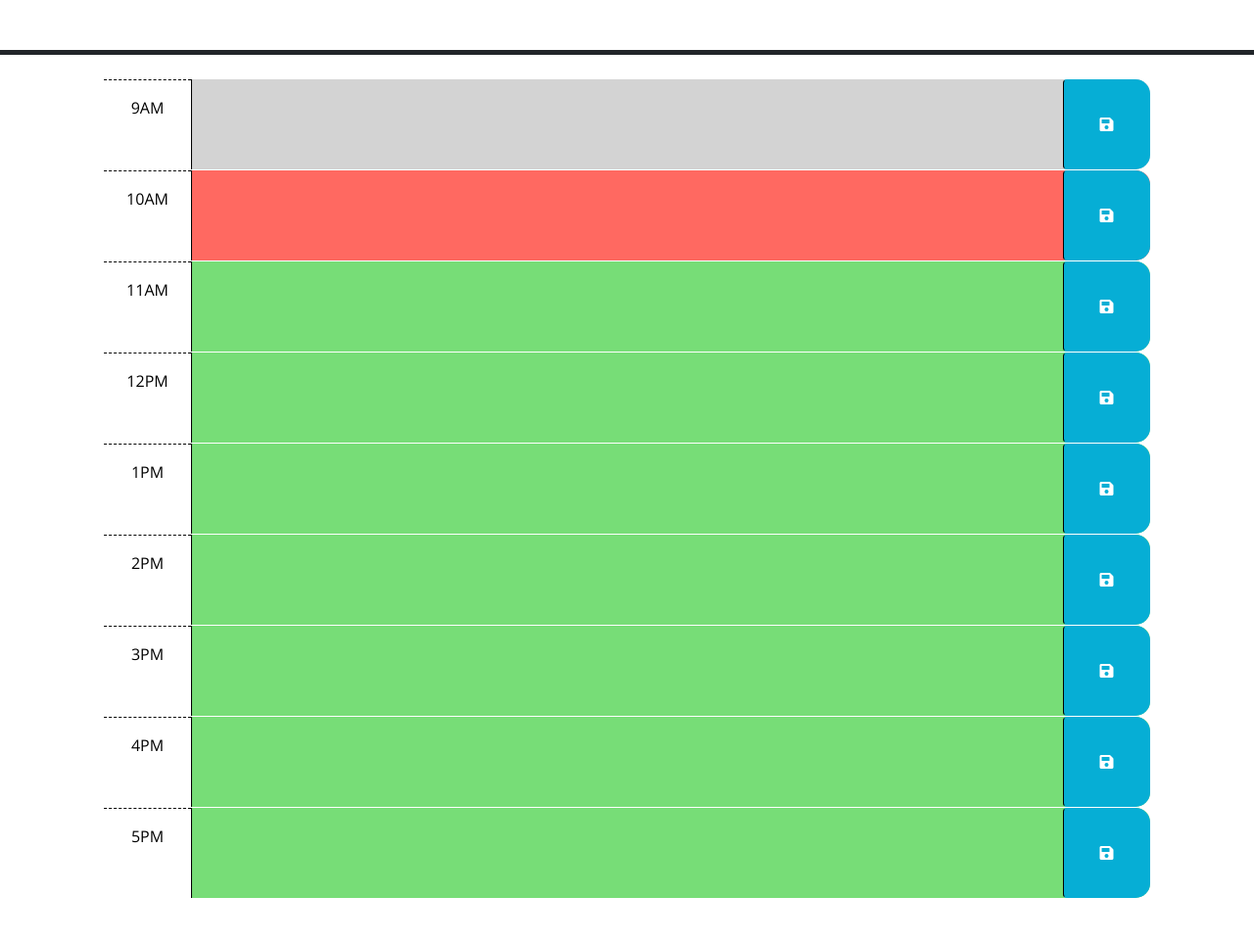
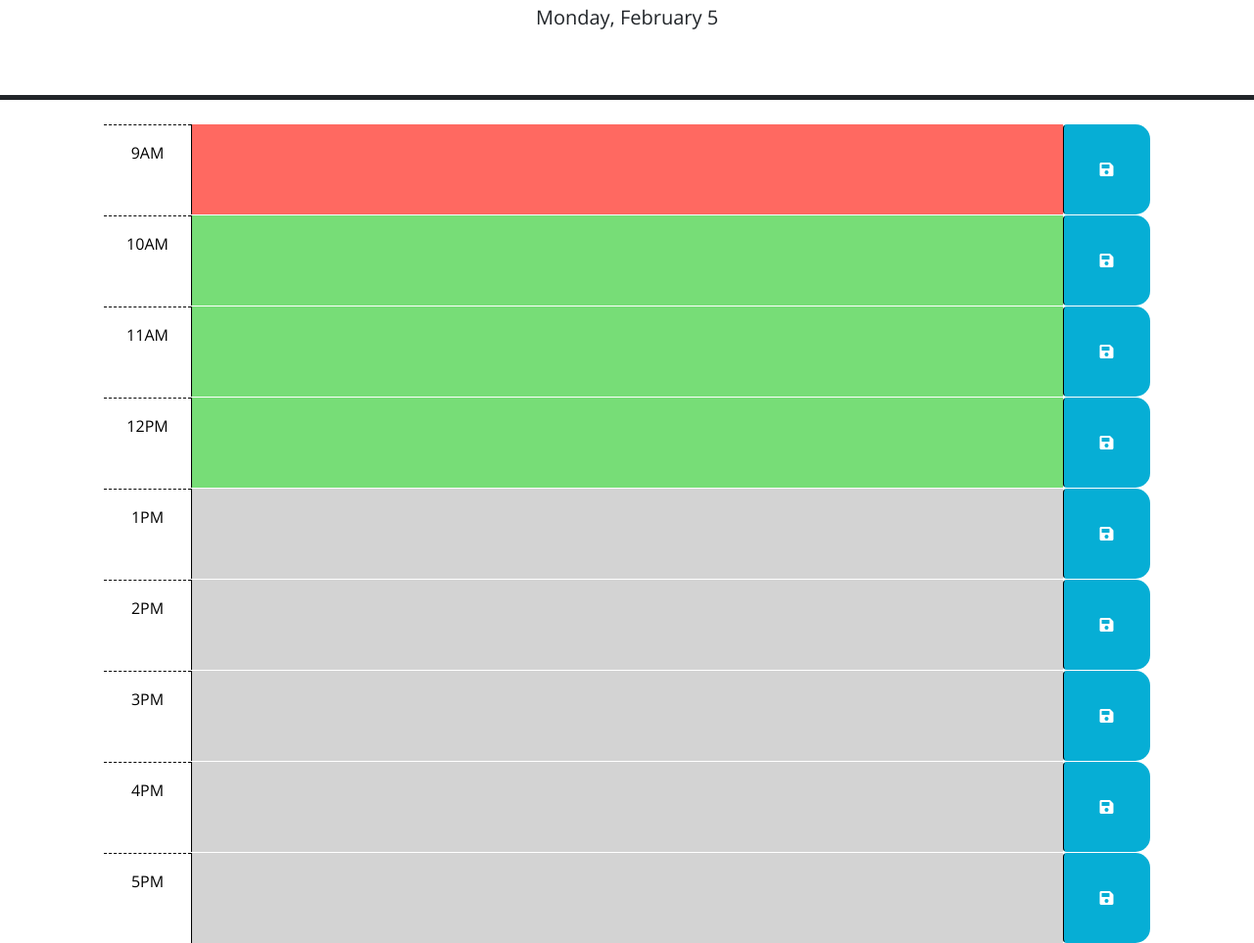
Before and after one commit to sara-hines/work-day-planner, a plain HTML site: page Develop/index.html in a window 1280 px wide. Shown: the part 176-1139 px from the top of the page at 98% size. Before the commit the page ends 1093 px from the top, so only its background shows below. Drawn offline with nearby package versions, Linux system fonts and the light colour scheme.

Commit message:
Begin work on color coding time blocks depending on current time.

```diff
--- a/Develop/index.html
+++ b/Develop/index.html
@@ -39,8 +39,8 @@
         code is implemented.
         -->
 
-      <!-- Example of a past time block. The "past" class adds a gray background color. -->
-      <div id="hour-9" class="row time-block past">
+<!-- The "past" class adds a gray background color. The "present" class adds a red background color. The "future" class adds a green background color. -->
+      <div id="hour-9" class="row time-block">
         <div class="col-2 col-md-1 hour text-center py-3" id="nine-am">9AM</div>
         <textarea class="col-8 col-md-10 description" id="nine-event" rows="3"> </textarea>
         <button class="btn saveBtn col-2 col-md-1" aria-label="save">
@@ -48,8 +48,7 @@
         </button>
       </div>
 
-      <!-- Example of a a present time block. The "present" class adds a red background color. -->
-      <div id="hour-10" class="row time-block present">
+      <div id="hour-10" class="row time-block">
         <div class="col-2 col-md-1 hour text-center py-3" id="ten-am">10AM</div>
         <textarea class="col-8 col-md-10 description" id="ten-event" rows="3"> </textarea>
         <button class="btn saveBtn col-2 col-md-1" aria-label="save">
@@ -57,8 +56,7 @@
         </button>
       </div>
 
-      <!-- Example of a future time block. The "future" class adds a green background color. -->
-      <div id="hour-11" class="row time-block future">
+      <div id="hour-11" class="row time-block">
         <div class="col-2 col-md-1 hour text-center py-3" id="eleven-am">11AM</div>
         <textarea class="col-8 col-md-10 description" id="eleven-event" rows="3"> </textarea>
         <button class="btn saveBtn col-2 col-md-1" aria-label="save">
@@ -66,7 +64,7 @@
         </button>
       </div>
 
-      <div id="hour-12" class="row time-block future">
+      <div id="hour-12" class="row time-block">
         <div class="col-2 col-md-1 hour text-center py-3" id="twelve-pm">12PM</div>
         <textarea class="col-8 col-md-10 description" id="twelve-event" rows="3"> </textarea>
         <button class="btn saveBtn col-2 col-md-1" aria-label="save">
@@ -74,7 +72,7 @@
         </button>
       </div>
 
-      <div id="hour-1" class="row time-block future">
+      <div id="hour-1" class="row time-block">
         <div class="col-2 col-md-1 hour text-center py-3" id="one-pm">1PM</div>
         <textarea class="col-8 col-md-10 description" id="one-event" rows="3"> </textarea>
         <button class="btn saveBtn col-2 col-md-1" aria-label="save">
@@ -82,7 +80,7 @@
         </button>
       </div>
 
-      <div id="hour-2" class="row time-block future">
+      <div id="hour-2" class="row time-block">
         <div class="col-2 col-md-1 hour text-center py-3" id="two-pm">2PM</div>
         <textarea class="col-8 col-md-10 description" id="two-event" rows="3"> </textarea>
         <button class="btn saveBtn col-2 col-md-1" aria-label="save">
@@ -90,7 +88,7 @@
         </button>
       </div>
 
-      <div id="hour-3" class="row time-block future">
+      <div id="hour-3" class="row time-block">
         <div class="col-2 col-md-1 hour text-center py-3" id="three-pm">3PM</div>
         <textarea class="col-8 col-md-10 description" id="three-event"rows="3"> </textarea>
         <button class="btn saveBtn col-2 col-md-1" aria-label="save">
@@ -98,7 +96,7 @@
         </button>
       </div>
 
-      <div id="hour-4" class="row time-block future">
+      <div id="hour-4" class="row time-block">
         <div class="col-2 col-md-1 hour text-center py-3" id="four-pm">4PM</div>
         <textarea class="col-8 col-md-10 description" id="four-event" rows="3"> </textarea>
         <button class="btn saveBtn col-2 col-md-1" aria-label="save">
@@ -106,7 +104,7 @@
         </button>
       </div>
 
-      <div id="hour-5" class="row time-block future">
+      <div id="hour-5" class="row time-block">
         <div class="col-2 col-md-1 hour text-center py-3" id="five-pm">5PM</div>
         <textarea class="col-8 col-md-10 description" id="five-event" rows="3"> </textarea>
         <button class="btn saveBtn col-2 col-md-1" aria-label="save">
--- a/Develop/script.js
+++ b/Develop/script.js
@@ -1,9 +1,4 @@
-// I HAVE NOT COMMITTED THESE CHANGES YET
-
 var rootEl = $("#root");
-// The below works and is valid jQuery
-// rootEl.append("<h2>This is an h2 I just created</h2>");
-
 var nineAm = $("#nine-am");
 var tenAm = $("#ten-am");
 var elevenAm = $("#eleven-am");
@@ -27,84 +22,192 @@ var fiveEvent = $("#five-event");
 var events = [
   {
     time: nineAm.text,
-    event: nineEvent.text,
+    eventText: $.trim(nineEvent.text),
+    event: nineEvent
   },
   {
     time: tenAm.text,
-    event: tenEvent.text,
+    eventText: $.trim(tenEvent.text),
+    event: tenEvent
   },
   {
     time: elevenAm.text,
-    event: elevenEvent.text,
+    eventText: $.trim(elevenEvent.text),
+    event: elevenEvent
   },
   {
     time: twelvePm.text,
-    event: twelveEvent.text,
+    eventText: $.trim(twelveEvent.text),
+    event: twelveEvent
   },
   {
     time: onePm.text,
-    event: oneEvent.text,
+    eventText: $.trim(oneEvent.text),
+    event: oneEvent
   },
   {
     time: twoPm.text,
-    event: twoEvent.text,
+    eventText: $.trim(twoEvent.text),
+    event: twoEvent
   },
   {
     time: threePm.text,
-    event: threeEvent.text,
+    eventText: $.trim(threeEvent.text),
+    event: threeEvent
   },
   {
     time: fourPm.text,
-    event: fourEvent.text,
+    eventText: $.trim(fourEvent.text),
+    event: fourEvent
   },
   {
     time: fivePm.text,
-    event: fiveEvent.text,
+    eventText: $.trim(fiveEvent.text),
+    event: fiveEvent
   },
 ]
-
-renderEvent();
 
 
 // Let's write an event listener which will call the function to save the event to local storage once the save button is clicked. Let's try it for just 1 time block, and we can see if we can .each it later. Actually, we could grab all the save buttons by class, but then how would jQuery know to save whatever is in the event in a way that it's still associated with that particular time block? Well, let's try it.
 
 var saveBtns = $(".saveBtn");
 // console.log(saveBtns);
-saveBtns.on("click", function () {
-  localStorage.setItem("events", JSON.stringify(events));
-  renderEvent();
-})
-
-
-
-
-
-
-
 
 // Wrap all code that interacts with the DOM in a call to jQuery to ensure that
 // the code isn't run until the browser has finished rendering all the elements
 // in the html.
 
+$(function () {
+  var today = dayjs();
+  renderEvent();
 
-
-$(function () {
   // TODO: Add a listener for click events on the save button. This code should
   // use the id in the containing time-block as a key to save the user input in
   // local storage. HINT: What does `this` reference in the click listener
   // function? How can DOM traversal be used to get the "hour-x" id of the
   // time-block containing the button that was clicked? How might the id be
   // useful when saving the description in local storage?
-  //
+
+
+  saveBtns.on("click", function () {
+    for (i = 0; i < events.length; i++) {
+      var events = {
+        time: events[i].time,
+        eventText: events[i].eventText
+      }
+    }
+    localStorage.setItem("events", JSON.stringify(events));
+    renderEvent();
+  });
+
+  // I also tried the below, which was throwing some sort of syntax error.
+  // $(saveBtns).click.(function() {
+  //   for (i = 0; i < $(events).length; i++) {
+  //     var events = {
+  //       time: events[i].time,
+  //       eventText: events[i].eventText
+  //     }
+  //   }
+  //   localStorage.setItem("events", JSON.stringify(events));
+  //   renderEvent();
+  // });
+
+
   // TODO: Add code to apply the past, present, or future class to each time
   // block by comparing the id to the current hour. HINTS: How can the id
   // attribute of each time-block be used to conditionally add or remove the
   // past, present, and future classes? How can Day.js be used to get the
   // current hour in 24-hour time?
-  //
+
+  // var currentHour = today.format("H");
+  var currentHour = 9;
+  console.log(currentHour);
+  if (currentHour > 9) {
+    nineEvent.addClass("past");
+  } else if (currentHour == 9) {
+    nineEvent.addClass("present");
+  } else {
+    nineEvent.addClass("future");
+  }
+
+  if (currentHour > 10) {
+    tenEvent.addClass("past");
+  } else if (currentHour == 10) {
+    tenEvent.addClass("present");
+  } else {
+    tenEvent.addClass("future");
+  }
+
+  if (currentHour > 11) {
+    elevenEvent.addClass("past");
+  } else if (currentHour == 11) {
+    elevenEvent.addClass("present");
+  } else {
+    elevenEvent.addClass("future");
+  }
+
+  if (currentHour > 12) {
+    twelveEvent.addClass("past");
+  } else if (currentHour == 12) {
+    twelveEvent.addClass("present");
+  } else {
+    twelveEvent.addClass("future");
+  }
+
+  if (currentHour > 1) {
+    oneEvent.addClass("past");
+  } else if (currentHour == 1) {
+    oneEvent.addClass("present");
+  } else {
+    oneEvent.addClass("future");
+  }
+
+  if (currentHour > 2) {
+    twoEvent.addClass("past");
+  } else if (currentHour == 2) {
+    twoEvent.addClass("present");
+  } else {
+    twoEvent.addClass("future");
+  }
+
+  if (currentHour > 3) {
+    threeEvent.addClass("past");
+  } else if (currentHour == 3) {
+    threeEvent.addClass("present");
+  } else {
+    threeEvent.addClass("future");
+  }
+
+  if (currentHour > 4) {
+    fourEvent.addClass("past");
+  } else if (currentHour == 4) {
+    fourEvent.addClass("present");
+  } else {
+    fourEvent.addClass("future");
+  }
+
+  if (currentHour > 5) {
+    fiveEvent.addClass("past");
+  } else if (currentHour == 5) {
+    fiveEvent.addClass("present");
+  } else {
+    fiveEvent.addClass("future");
+  }
+
   // TODO: Add code to get any user input that was saved in localStorage and set
   // the values of the corresponding textarea elements. HINT: How can the id
   // attribute of each time-block be used to do this?
-  //
+
+  function renderEvent() {
+    var storedEvents = JSON.parse(localStorage.getItem("events"));
+    console.log(storedEvents);
+    if (storedEvents !== null) {
+      for (i = 0; i < storedEvents.length; i++) {
+        events[i].event.text = storedEvents.eventText;
+      }
+    }
+  }
+
   // TODO: Add code to display the current date in the header of the page.
+  $("#currentDay").text(today.format("dddd, MMMM D"));
 });
```
